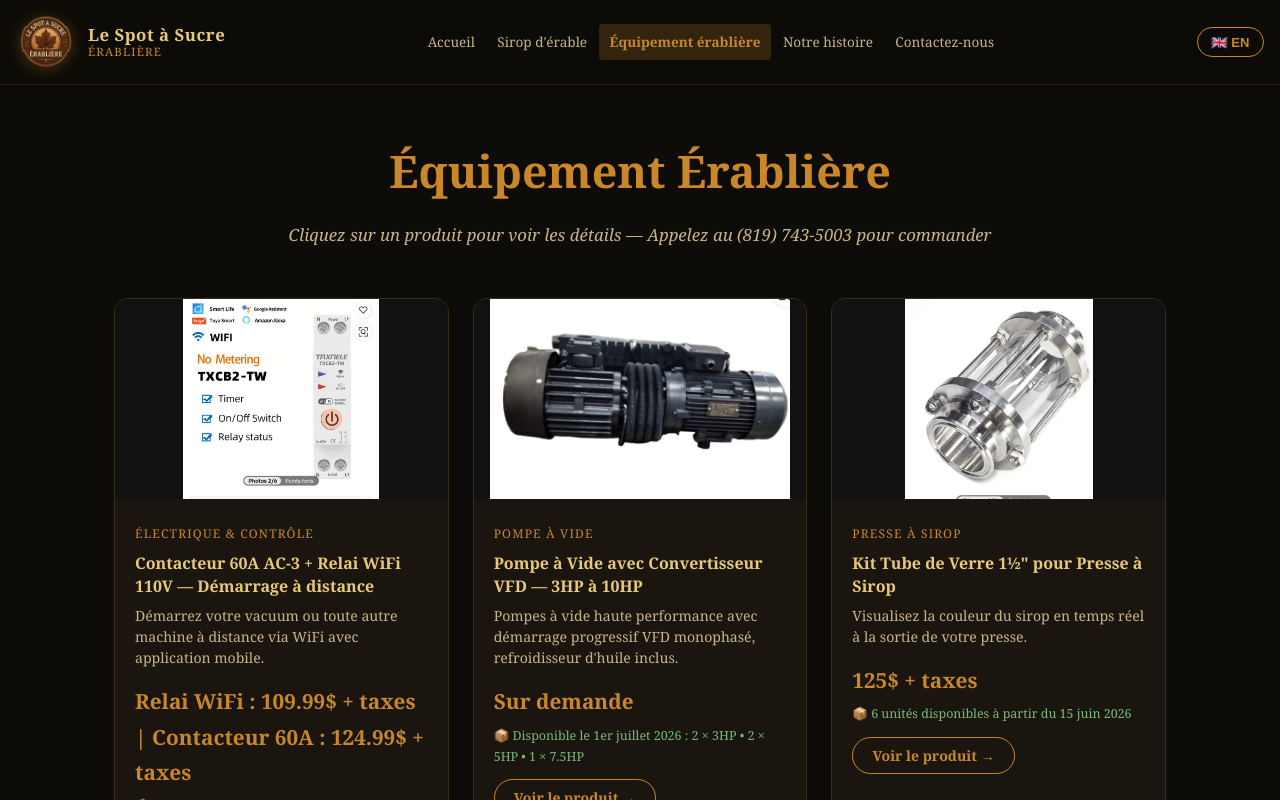
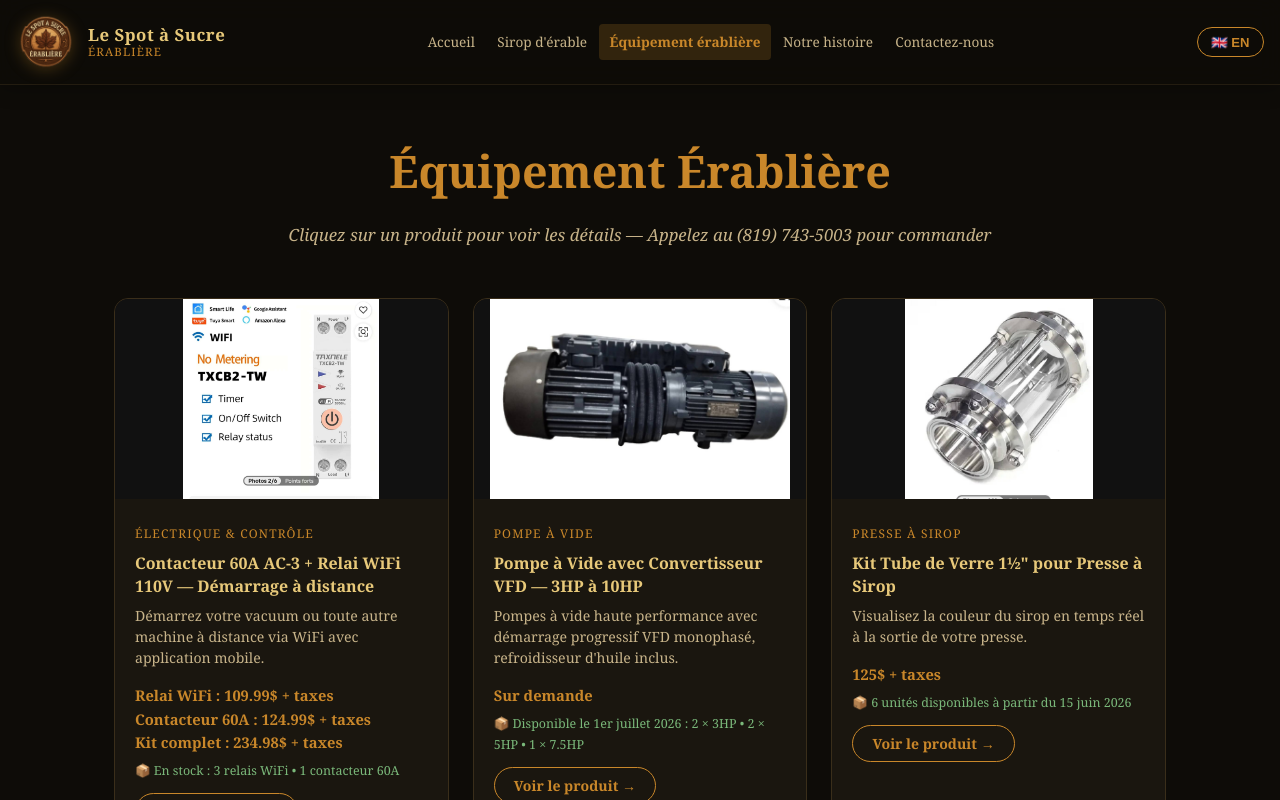
Before and after one commit to mindsetalert/cabane-a-sucre, a Next.js app: page /equipement in a window 1280 px wide. Shown: the top 800 px of the page. Built offline with nearby package versions, Linux system fonts and the light colour scheme.

Commit message:
Stock relai+contacteur + prix kit complet 234.98

```diff
--- a/pages/equipement.js
+++ b/pages/equipement.js
@@ -8,8 +8,8 @@ const PRODUCTS_FR = [
     id: "contacteur-relai-wifi",
     name: "Contacteur 60A AC-3 + Relai WiFi 110V — Démarrage à distance",
     short: "Démarrez votre vacuum ou toute autre machine à distance via WiFi avec application mobile.",
-    price: "Relai WiFi : 109.99$ + taxes  |  Contacteur 60A : 124.99$ + taxes",
-    stock: "Disponible — vendus séparément ou ensemble",
+    price: "Relai WiFi : 109.99$ + taxes\nContacteur 60A : 124.99$ + taxes\nKit complet : 234.98$ + taxes",
+    stock: "En stock : 3 relais WiFi • 1 contacteur 60A",
     stockDate: null,
     description: `Ce système de démarrage à distance combine un contacteur industriel de 60 ampères AC-3 et un relai WiFi 110V avec application mobile, pour vous permettre de démarrer votre pompe à vide, votre évaporateur ou toute autre machine directement depuis votre téléphone.\n\nLe relai WiFi se connecte à votre réseau et se contrôle via une application simple et intuitive. Programmez des horaires de démarrage automatique, activez ou désactivez vos équipements à distance — même en dehors de votre érablière.\n\nLe contacteur de 60A AC-3 est un composant industriel robuste, conçu pour supporter les démarrages répétés de moteurs électriques lourds sans surchauffe ni usure prématurée.\n\nCaractéristiques :\n• Relai WiFi 110V avec application mobile incluse (iOS et Android)\n• Contacteur industriel 60A AC-3\n• Démarrage à distance via WiFi\n• Programmation horaire possible\n• Compatible avec pompes à vide, moteurs électriques et autres équipements\n• Vendus séparément ou en ensemble selon vos besoins`,
     images: [
@@ -64,8 +64,8 @@ const PRODUCTS_EN = [
     id: "contacteur-relai-wifi",
     name: "60A AC-3 Contactor + 110V WiFi Relay — Remote Start",
     short: "Start your vacuum pump or any machine remotely via WiFi with a mobile app.",
-    price: "WiFi Relay: $109.99 + taxes  |  60A Contactor: $124.99 + taxes",
-    stock: "Available — sold separately or together",
+    price: "WiFi Relay: $109.99 + taxes\n60A Contactor: $124.99 + taxes\nComplete Kit: $234.98 + taxes",
+    stock: "In stock: 3 WiFi relays • 1 contactor 60A",
     stockDate: null,
     description: `This remote start system combines an industrial 60-amp AC-3 contactor and a 110V WiFi relay with mobile app, allowing you to start your vacuum pump, evaporator or any other machine directly from your phone.\n\nThe WiFi relay connects to your network and is controlled via a simple, intuitive app. Set automatic start schedules, activate or deactivate your equipment remotely — even from outside your sugar shack.\n\nThe 60A AC-3 contactor is a robust industrial component designed to handle repeated heavy-duty motor starts without overheating or premature wear.\n\nFeatures:\n• 110V WiFi relay with mobile app included (iOS and Android)\n• Industrial 60A AC-3 contactor\n• Remote start via WiFi\n• Programmable scheduling\n• Compatible with vacuum pumps, electric motors and other equipment\n• Sold separately or together depending on your needs`,
     images: [
--- a/styles/Equipement.module.css
+++ b/styles/Equipement.module.css
@@ -82,9 +82,11 @@
 }
 
 .cardPrice {
-  font-size: 1.3rem;
+  font-size: 0.92rem;
   font-weight: bold;
   color: #C9872A;
+  line-height: 1.6;
+  white-space: pre-line;
 }
 
 .cardStock {
@@ -260,9 +262,11 @@
 }
 
 .modalPrice {
-  font-size: 1.6rem;
+  font-size: 0.95rem;
   font-weight: bold;
   color: #C9872A;
+  line-height: 1.8;
+  white-space: pre-line;
 }
 
 .modalStock {
```
